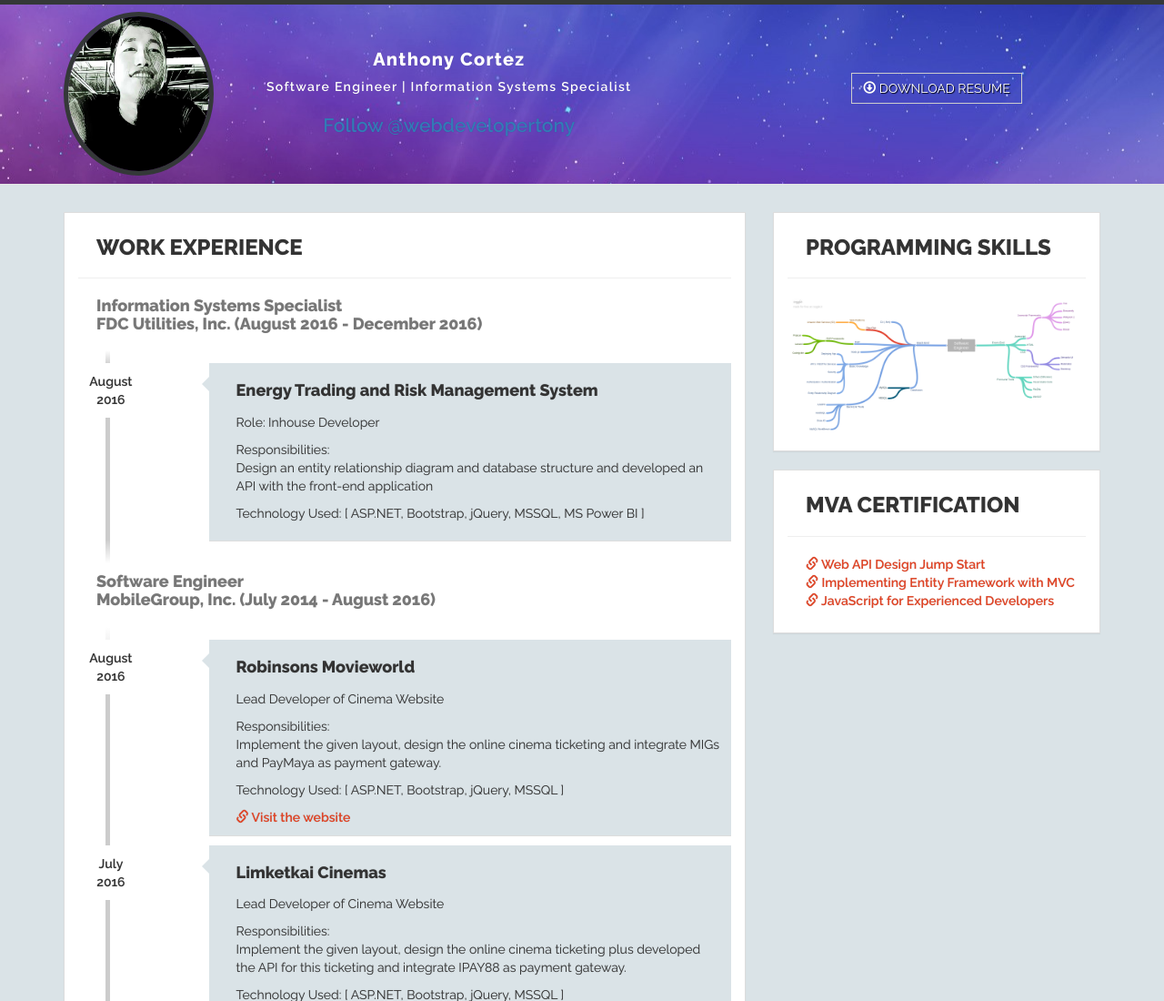
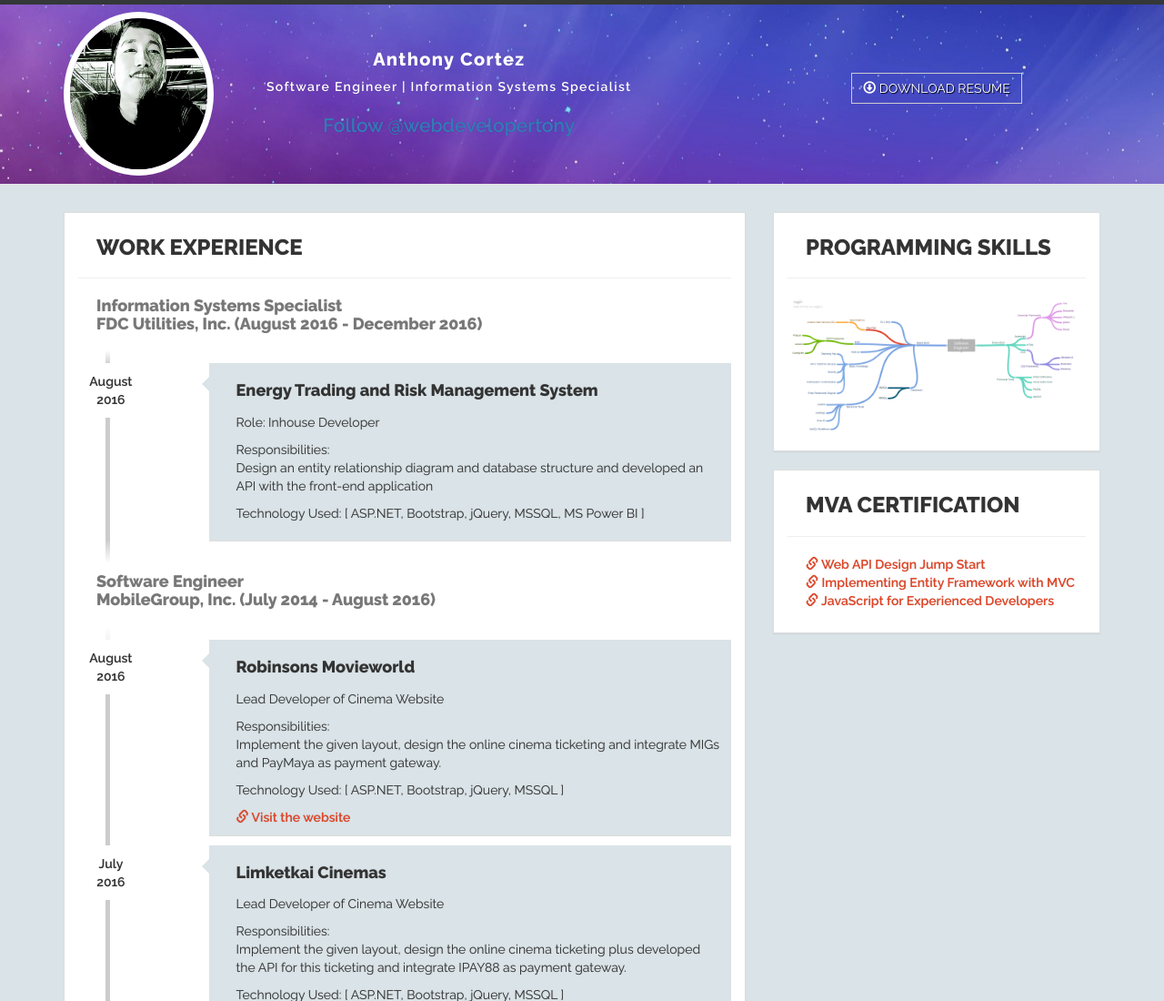
Before and after one commit to iamtonysoft/iamtonysoft.github.io, a website built with webpack: page index.html in a window 1280 px wide. Shown: the top 1100 px of the page at 91% size. Built offline with nearby package versions, Linux system fonts and the light colour scheme.

Commit message:
Changed Avatar Border Color to White

```diff
--- a/src/css/main.css
+++ b/src/css/main.css
@@ -64,7 +64,7 @@ body {
     margin-bottom: 5%;
     height: 180px;
     width: 180px;
-    border: 5px solid #343838;
+    border: 7px solid #fff;
 }
 
 .introduction {
```
Also changed, not shown: dist/css/style.css.
